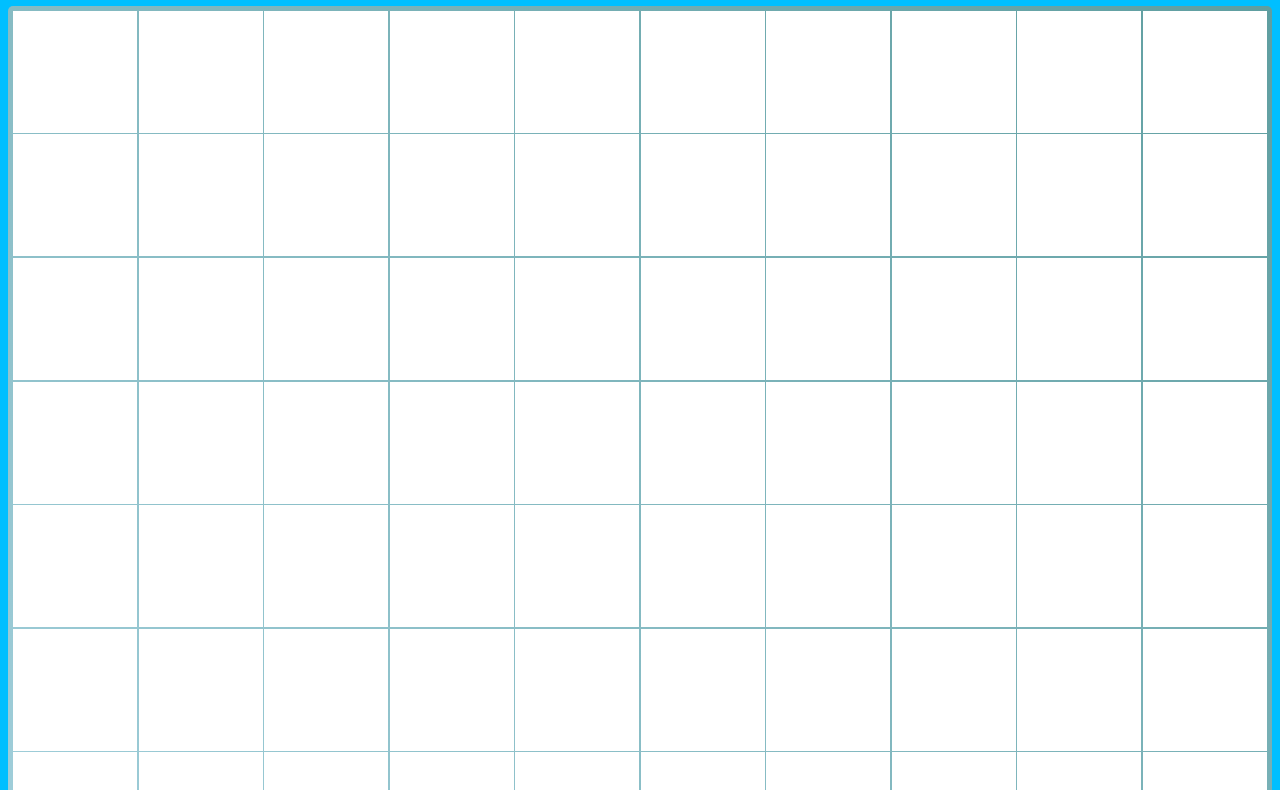
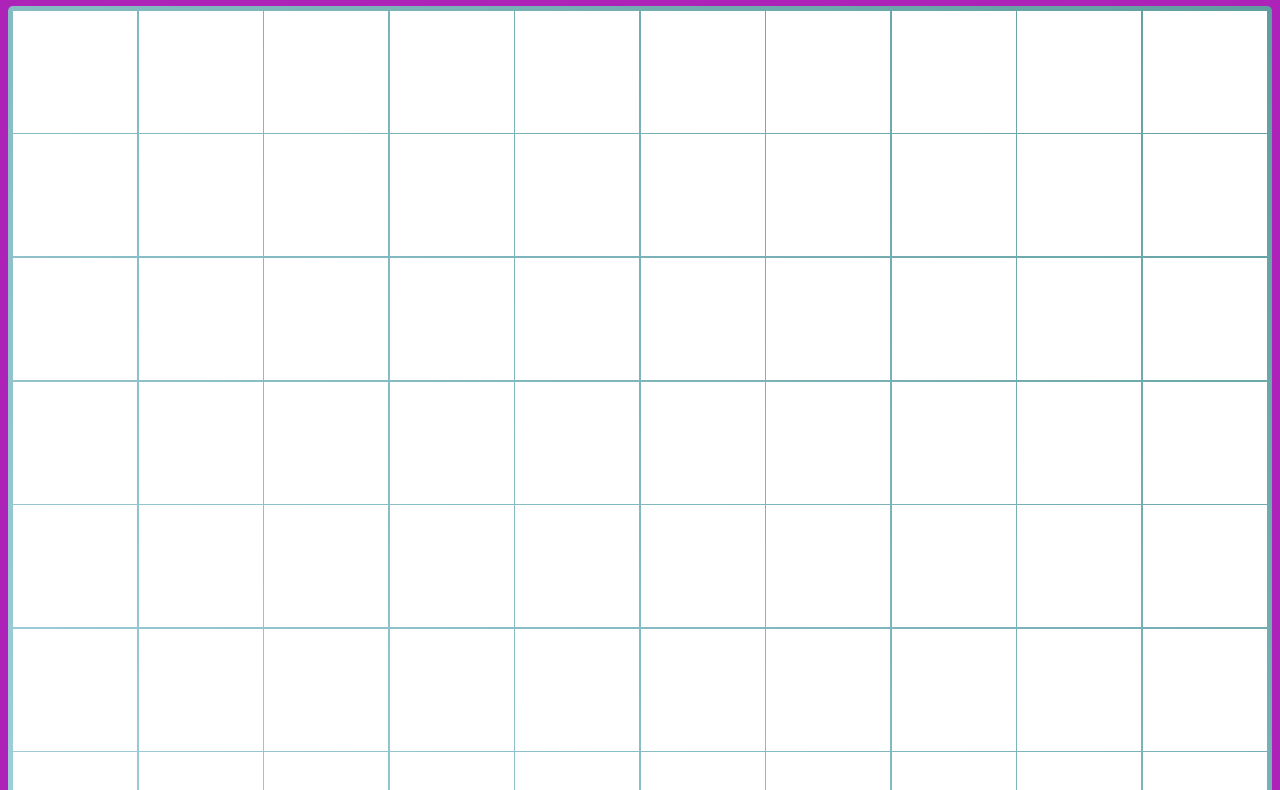
Before and after one commit to R3apurba/etch-a-sketch, a plain HTML site: page index.html in a window 1280 px wide. Shown: the part 75-865 px from the top of the page. Drawn offline with Linux system fonts and the light colour scheme.

Commit message:
Update index.html

```diff
--- a/index.html
+++ b/index.html
@@ -18,7 +18,7 @@
     </div>
 <style>
     body{
-      background-color: deepskyblue;
+      background-color: #ad23b8 ;
     }
     h1{
         text-align: center;
```
